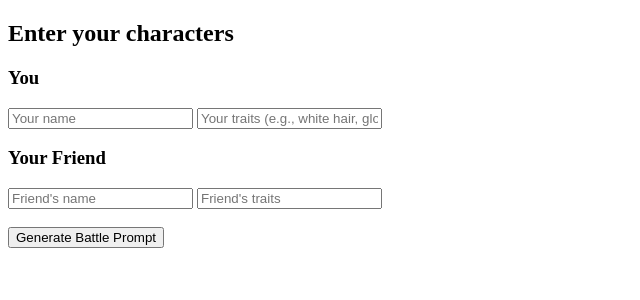
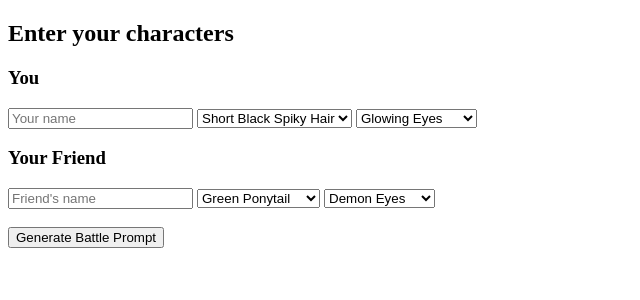
Before and after one commit to donaldng05/anime-battle-gen, a Flask app: page / in a window 1280 px wide. Shown: the top 300 px of the page, without its empty margins (0-640 px from the left). Run offline with Flask 3, Linux system fonts and the light colour scheme.

Commit message:
add dropdown trait selection

```diff
--- a/app.py
+++ b/app.py
@@ -10,9 +10,9 @@ def index():
 @app.route('/results', methods=['POST'])
 def results():
     your_name = request.form['your_name']
-    your_traits = request.form['your_traits']
+    your_traits = f"{request.form['your_hair']}, {request.form['your_vibe']}"
     friend_name = request.form['friend_name']
-    friend_traits = request.form['friend_traits']
+    friend_traits = f"{request.form['friend_hair']}, {request.form['friend_vibe']}"
 
     prompt = build_battle_prompt(your_name, your_traits, friend_name, friend_traits)
 
--- a/templates/index.html
+++ b/templates/index.html
@@ -1,21 +1,43 @@
 <!DOCTYPE html>
 <html>
+
 <head>
     <title>Anime Battle Generator</title>
 </head>
+
 <body>
     <h2>Enter your characters</h2>
     <form action="/results" method="post">
         <h3>You</h3>
         <input type="text" name="your_name" placeholder="Your name" required>
-        <input type="text" name="your_traits" placeholder="Your traits (e.g., white hair, glowing eyes)" required>
+        <select name="your_hair">
+            <option value="short black spiky hair">Short Black Spiky Hair</option>
+            <option value="long red hair">Long Red Hair</option>
+            <option value="white messy hair">White Messy Hair</option>
+        </select>
+        <select name="your_vibe">
+            <option value="glowing eyes">Glowing Eyes</option>
+            <option value="fire aura">Fire Aura</option>
+            <option value="cybernetic arms">Cybernetic Arms</option>
+        </select>
 
         <h3>Your Friend</h3>
         <input type="text" name="friend_name" placeholder="Friend's name" required>
-        <input type="text" name="friend_traits" placeholder="Friend's traits" required>
+        <select name="friend_hair">
+            <option value="green ponytail">Green Ponytail</option>
+            <option value="blue twin braids">Blue Twin Braids</option>
+            <option value="bald with tattoos">Bald with Tattoos</option>
+        </select>
+        <select name="friend_vibe">
+            <option value="demon eyes">Demon Eyes</option>
+            <option value="electric sparks">Electric Sparks</option>
+            <option value="ice armor">Ice Armor</option>
+        </select>
+
 
         <br><br>
         <input type="submit" value="Generate Battle Prompt">
     </form>
 </body>
+
 </html>
```
